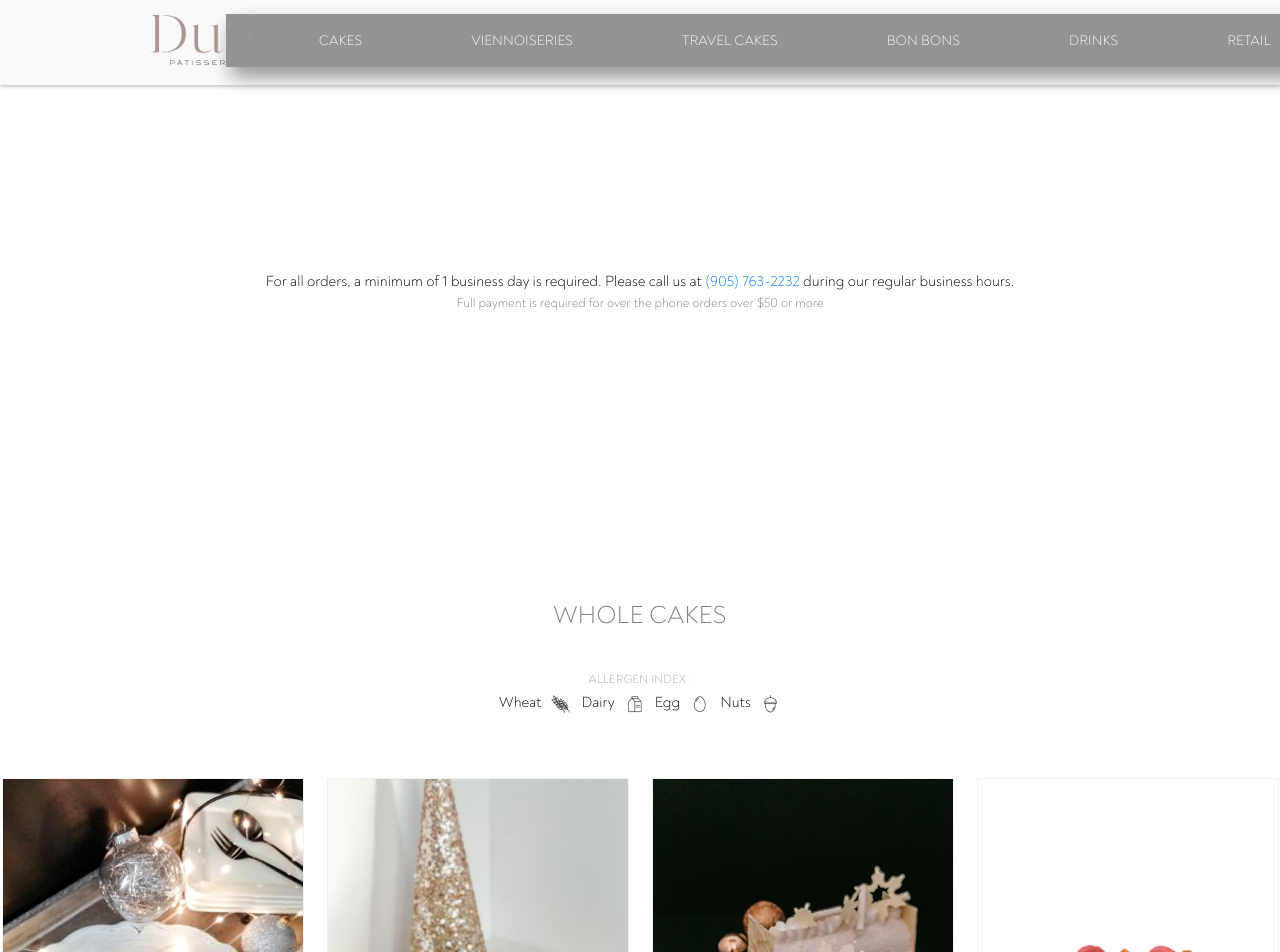
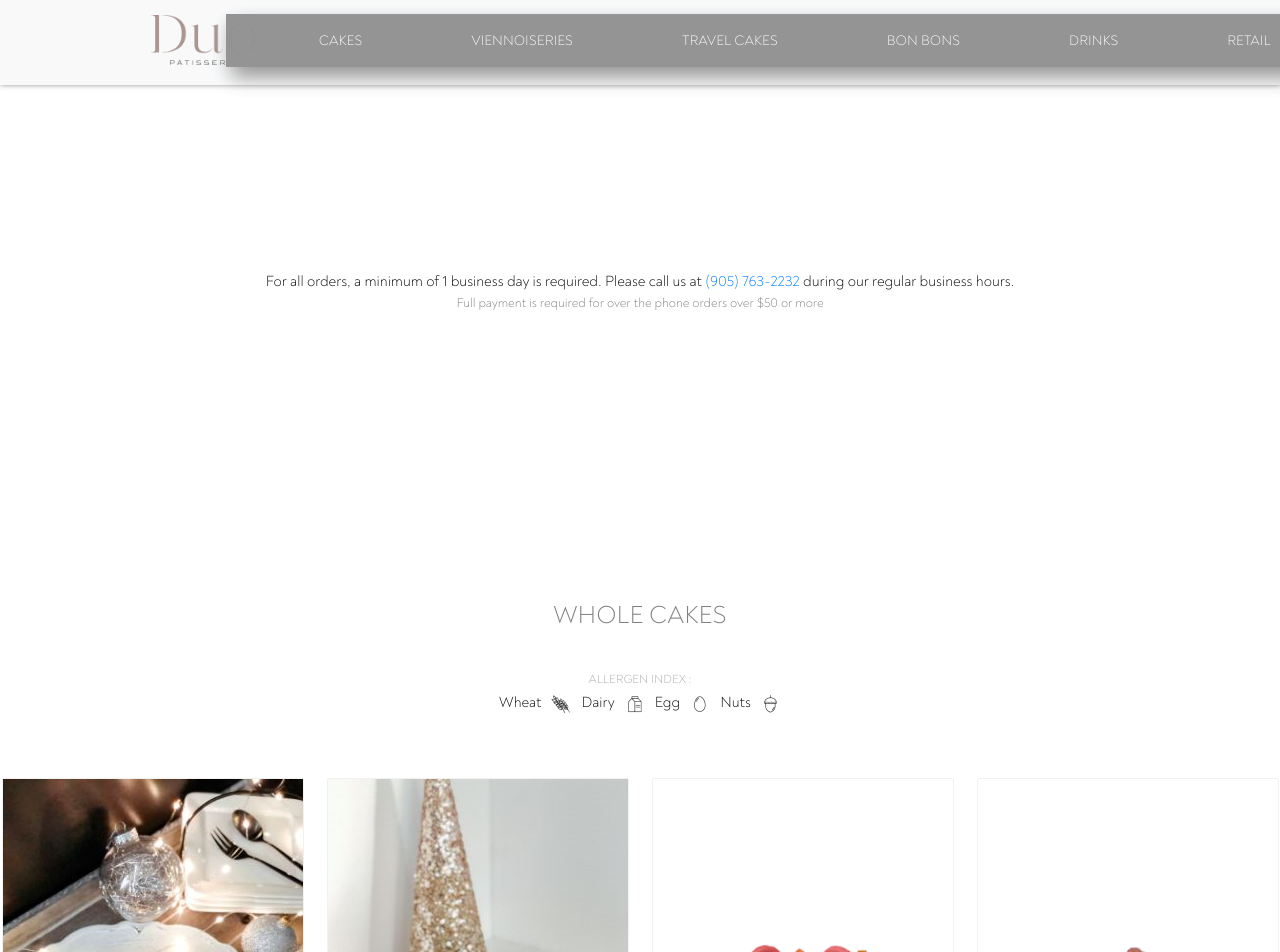
Before and after one commit to Tiffolin/duo, a React (Create React App) app: page /Whole in a window 1280 px wide. Shown: the top 952 px of the page. Built offline with nearby package versions, Linux system fonts and the light colour scheme; a web font is replaced by a local one.

Commit message:
removed Blanc and added details for Dec 24th

```diff
--- a/src/components/InnerComponents/Whole/index.js
+++ b/src/components/InnerComponents/Whole/index.js
@@ -17,7 +17,7 @@ import supernova from "./wholeImage/supernova.png";
 import mona from "./wholeImage/mona.png";
 import pistache from "./wholeImage/pistache.png";
 import fei from "./wholeImage/fei.png";
-import xmas from "./wholeImage/xmas.png";
+// import xmas from "./wholeImage/xmas.png";
 import xmas2 from "./wholeImage/dor.png";
 import xmas3 from "./wholeImage/rouge.png";
 // import pavlova from "./wholeImage/pavlova.png";
@@ -81,28 +81,7 @@ function Whole() {
                     </div>
                 </div>
             </div>
-            <div className="cakeContainer">
-                <img src={xmas} className="cakeImg img-fluid" alt="..."></img>
-                <div className="cakeHover row">
-                    <div className="productName">
-                        <p>Blanc </p>
-                        <p className="cakeSize">6 serving</p>
-                    </div>
-                    <div className="cakeDescription">
-                        <p>Coconut Sorbet</p>
-                        <p>Yuzu and Orange Sorbet</p>
-                        <p>Lemon Cream Cheese Ice Cream</p>
-                        <p>Coconut Dacquoise</p>
-                        <p>Vanilla Sablé</p>
-                    </div>
-                    <div className="allergy">
-                        <span> <img className="allergen col-2" src={wheat} alt="wheat"></img></span>
-                        <span> <img className="allergen col-2" src={dairy} alt="dairy"></img></span>
-                        <span> <img className="allergen col-2" src={egg} alt="egg"></img></span>
-                        <span> <img className="allergen col-2" src={nuts} alt="nuts"></img></span>
-                    </div>
-                </div>
-            </div>
+
         <div className="cakeContainer">
                 <img src={garden} className="cakeImg img-fluid" alt="..."></img>
                 <div className="cakeHover row">
--- a/src/components/Splash/index.js
+++ b/src/components/Splash/index.js
@@ -9,9 +9,9 @@ import About from "../InnerComponents/About";
 import logo2 from "./logo1.png";
 import slide1 from "./1.png";
 import slide2 from "./2.png";
-// import slide3 from "./3.png";
+import slide3 from "./3.png";
 import slide4 from "./4.png";
-import xmas from "./xmas.png";
+// import xmas from "./xmas.png";
 
 
 class Splash extends Component {
@@ -78,13 +78,13 @@ render() {
                     </NavLink>
 
                     <div className="carousel-item active">
-                        <img src={xmas} className="slides" alt="slide1"></img>
-                    </div>
-                    <div className="carousel-item">
-                        <img src={slide1} className="slides" alt="slide3"></img>
+                        <img src={slide1} className="slides" alt="slide1"></img>
                     </div>
                     <div className="carousel-item">
                         <img src={slide2} className="slides" alt="slide3"></img>
+                    </div>
+                    <div className="carousel-item">
+                        <img src={slide3} className="slides" alt="slide3"></img>
                     </div>
                     <div className="carousel-item">
                         <img src={slide4} className="slides" alt="slide3"></img>
@@ -107,6 +107,9 @@ render() {
 
 <div id="location" className="col-12  justify-content-md-center sections">
     <Row>
+    <Col lg={12} className="hours">
+        <p>*We are no longer accepting new pre-orders for Xmas Eve (Thurs, December 24th). Thank you to everyone who ordered!</p>
+    </Col>
     <Col lg={3}></Col>
         <Col lg={7} sm={12}>
         <div className="hoursMapWrapper justify-content-md-center">
@@ -128,6 +131,7 @@ render() {
                     <p>10am - 4pm</p>
                     <p>10am - 4pm</p>
                 </Col>
+
             </Row>
         </div></Col>
     </Row>
```
